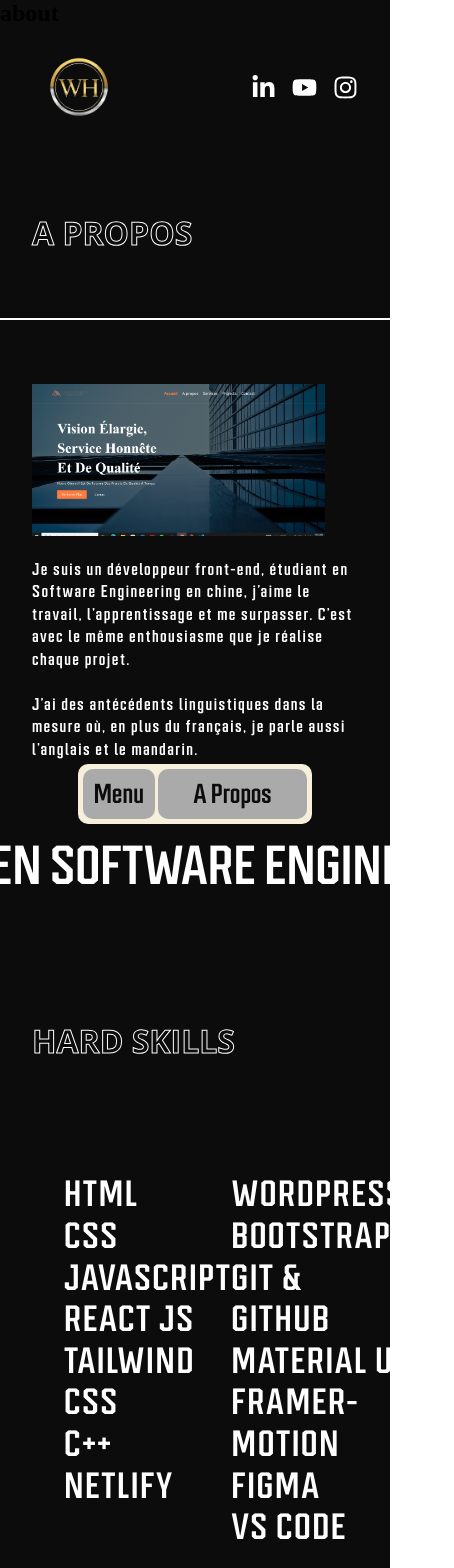
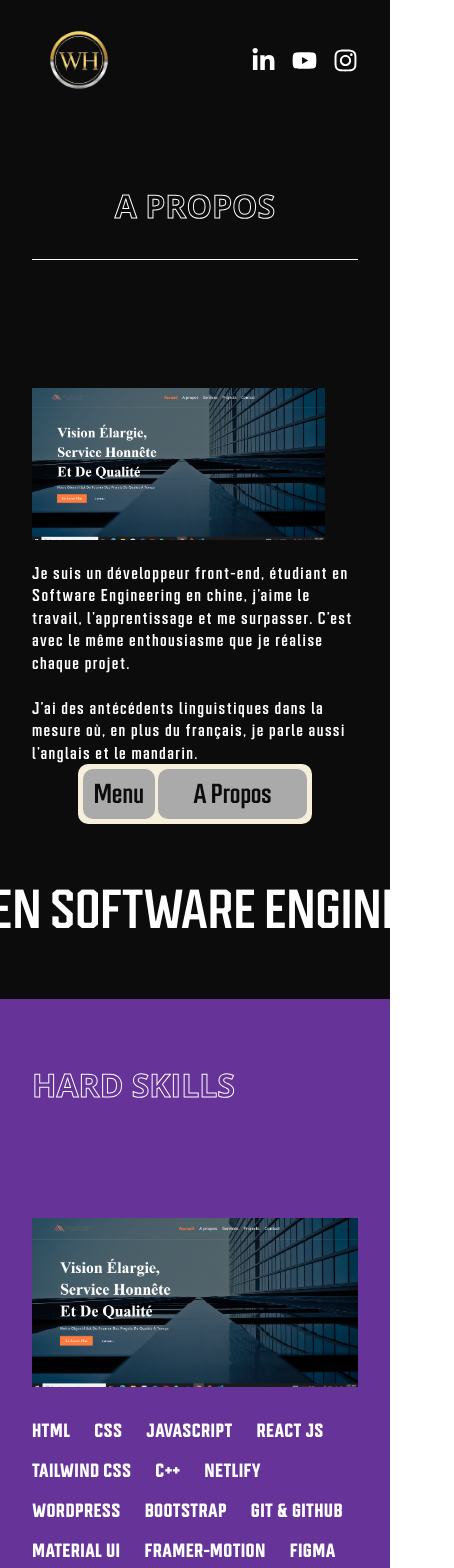
Before and after one commit to William-Hortone/porfolio2023, a React (Create React App) app: page /about in a window 390 px wide. Shown: the top 1568 px of the page, 454 px wide, since content can reach past the window. Built offline with nearby package versions, Linux system fonts and the light colour scheme; a web font is replaced by a local one.

Commit message:
updated the responsive of skills container

```diff
--- a/src/components/Skill/Skill.jsx
+++ b/src/components/Skill/Skill.jsx
@@ -6,7 +6,7 @@ import "./skill.css";
 const Skill = ({ skillTitle }) => {
   return (
     <div className="app__skill glitch-container">
-      {skillTitle}
+      <h4>{skillTitle}</h4>
       <div className="app__skill-box-img glitch-image">
         <img src={images.logo} alt="kitten" />
       </div>
--- a/src/components/Skill/skill.css
+++ b/src/components/Skill/skill.css
@@ -1,12 +1,15 @@
 .app__skill {
-  width: fit-content;
-  font-size: 2rem;
+  width: 48%;
+  position: relative;
+  /* background-color: aqua; */
+}
+.app__skill h4 {
+  font-size: 1.6rem;
   color: var(--color-white);
   font-family: var(--font-base);
-  letter-spacing: 1.5px;
-  line-height: 1.3;
+  letter-spacing: 1.2px;
+  line-height: 1.23;
   text-transform: uppercase;
-  position: relative;
 }
 .app__skill-box-img {
   /* width: 100px;
@@ -50,3 +53,38 @@
 /* .glitch-container:hover .glitch-image {
   animation-play-state: running;
 } */
+
+@media screen and (max-width: 1200px) {
+  .app__skill h4 {
+    font-size: 1.5rem;
+    letter-spacing: 1px;
+    line-height: 1;
+  }
+}
+@media screen and (max-width: 1000px) {
+  .app__skill {
+    width: fit-content;
+  }
+  .app__skill h4 {
+    font-size: 1.3rem;
+    /* letter-spacing: 1.2px; */
+
+    /* color: red; */
+  }
+}
+
+@media screen and (max-width: 850px) {
+  .app__skill h4 {
+    font-size: 1.2rem;
+  }
+}
+@media screen and (max-width: 850px) {
+  .app__skill h4 {
+    font-size: 1.2rem;
+  }
+}
+@media screen and (max-width: 550px) {
+  .app__skill h4 {
+    font-size: 1rem;
+  }
+}
--- a/src/containers/AboutMe/aboutMe.css
+++ b/src/containers/AboutMe/aboutMe.css
@@ -1,7 +1,8 @@
 .app__aboutMe {
   width: 100%;
-  height: 100vh;
+  height: 70vh;
   display: flex;
+  margin-bottom: 2.5rem;
   /* background-color: rebeccapurple; */
 }
 .app__aboutMe-left {
@@ -13,7 +14,7 @@
 }
 .app__aboutMe-left-img {
   width: 90%;
-  height: 50%;
+  /* height: 80%; */
 }
 .app__aboutMe-right {
   flex: 1;
@@ -35,14 +36,24 @@
 @media screen and (max-width: 1000px) {
   .app__aboutMe {
     /* width: 100%; */
-    height: 80vh;
+    height: 60vh;
   }
   .app__aboutMe-right p {
     font-size: 17px;
   }
 }
 
-@media screen and (max-width: 650px) {
+@media screen and (max-width: 850px) {
+  .app__aboutMe {
+    /* width: 100%; */
+    height: 60vh;
+  }
+  .app__aboutMe-right p {
+    font-size: 15px;
+  }
+}
+
+@media screen and (max-width: 750px) {
   .app__aboutMe {
     height: auto;
     gap: 0.2rem;
--- a/src/containers/Certificate/Certificate.jsx
+++ b/src/containers/Certificate/Certificate.jsx
@@ -9,10 +9,16 @@ const Certificate = () => {
     <div className="app__certificate section__padding">
       <Title title="Certificat" />
       <div className="app__certificate-container">
-        <div className="app__certificate-left"></div>
+        <div className="app__certificate-left">
+          <p>
+            After receiving some great feedback and because we are in love with
+            typography animations, we decided to create a second set. In this
+            volume, we explore some more ideas.
+          </p>
+        </div>
         <div className="app__certificate-right">
           <div className="app__certificate-right-img">
-            {/* <CardImage /> */}
+            <CardImage />
           </div>
         </div>
       </div>
--- a/src/containers/Certificate/certificate.css
+++ b/src/containers/Certificate/certificate.css
@@ -1,7 +1,39 @@
 .app__certificate {
   width: 100%;
-  height: 100vh;
+  height: 80vh;
   display: flex;
   flex-direction: column;
   gap: 4rem;
+  margin-bottom: 4rem;
 }
+.app__certificate-container {
+  width: 100%;
+  height: 100%;
+  display: flex;
+  gap: 3rem;
+}
+.app__certificate-left {
+  height: 100%;
+  flex: 1;
+  display: flex;
+  align-items: center;
+  /* background-color: aqua; */
+}
+.app__certificate-left p {
+  font-size: 20px;
+  color: var(--color-white);
+  font-family: var(--font-base);
+  letter-spacing: 1.5px;
+  line-height: 1.5;
+}
+.app__certificate-right {
+  flex: 1;
+  display: flex;
+  align-items: center;
+  height: 100%;
+  /* background-color: rgb(51, 255, 0); */
+}
+.app__certificate-right-img {
+  width: 90%;
+  /* height: 100%; */
+}
--- a/src/containers/Skills/Skills.jsx
+++ b/src/containers/Skills/Skills.jsx
@@ -13,7 +13,7 @@ const Skills = () => {
           </div>
         </div>
         <div className="app__skill-container-right">
-          <div className="app__skill-right_box-one">
+          {/* <div className="app__skill-right_box-one"> */}
           <Skill skillTitle="html" />
           <Skill skillTitle="css" />
           <Skill skillTitle="javascript" />
@@ -21,8 +21,8 @@ const Skills = () => {
           <Skill skillTitle="tailwind css" />
           <Skill skillTitle="C++" />
           <Skill skillTitle="Netlify" />
-          </div>
-          <div className="app__skill-right_box-two">
+          {/* </div>
+          <div className="app__skill-right_box-two"> */}
           <Skill skillTitle="wordpress" />
           <Skill skillTitle="bootstrap" />
           <Skill skillTitle="git & Github" />
@@ -30,7 +30,7 @@ const Skills = () => {
           <Skill skillTitle="framer-motion" />
           <Skill skillTitle="figma" />
           <Skill skillTitle="vs code" />
-          </div>
+          {/* </div> */}
         </div>
       </div>
     </div>
--- a/src/containers/Skills/skills.css
+++ b/src/containers/Skills/skills.css
@@ -5,6 +5,8 @@
   flex-direction: column;
   gap: 7rem;
   margin-top: 4rem;
+  background-color: rebeccapurple;
+  overflow-x: hidden;
   /* border-bottom: 2px solid var(--color-white); */
 }
 .app__skills-container {
@@ -12,22 +14,25 @@
   height: 100%;
   display: flex;
   gap: 2rem;
+  /* background-color: rgb(129, 167, 58); */
 }
 .app__skill-container-left {
   flex: 1;
   height: 100%;
   display: flex;
-  /* align-items: center; */
+  align-items: flex-start;
   /* background-color: aqua; */
 }
 .app__skill-container-left_img {
-  height: 60%;
-  /* width: 90%; */
+  height: auto;
+  width: 90%;
 }
 .app__skill-container-right {
   flex: 1;
-  height: 100%;
+  /* height: auto; */
   display: flex;
+  flex-wrap: wrap;
+  /* gap: 1rem; */
   /* background-color: aqua; */
 }
 .app__skill-right_box-one {
@@ -40,3 +45,30 @@
   height: 100%;
   /* background-color: rgb(73, 41, 3); */
 }
+@media screen and (max-width: 1200px) {
+  .app__skills {
+    width: 100%;
+    height: 80vh;
+  }
+}
+@media screen and (max-width: 1000px) {
+  .app__skills {
+    width: 100%;
+    height: auto;
+  }
+  .app__skills-container {
+    flex-direction: column;
+  }
+  .app__skill-container-right {
+    flex: 1;
+    /* height: auto; */
+    /* display: flex;
+    flex-wrap: wrap; */
+    gap: 1.5rem;
+  }
+}
+@media screen and (max-width: 550px) {
+  .app__skill-container-left_img {
+    width: 100%;
+  }
+}
--- a/src/pages/About/About.jsx
+++ b/src/pages/About/About.jsx
@@ -1,5 +1,5 @@
 import React from "react";
-import { Navbar, Header, Title, SlidingText } from "../../components";
+import { Navbar, Header, Title, SlidingText, Footer } from "../../components";
 import { AboutMe, Skills, Certificate } from "../../containers";
 
 import "./about.css";
@@ -7,18 +7,18 @@ import "./about.css";
 const About = () => {
   return (
     <div className="app__about ">
-      <h2>about</h2>
+      <Navbar />
       <Header />
       <div className="app__about-title section__padding">
         <Title title="A propos" />
+        <span className="line" />
       </div>
       <AboutMe />
       <SlidingText />
       <Skills />
       <span className="line" />
-
       <Certificate />
-      <Navbar />
+      <Footer />
     </div>
   );
 };
--- a/src/pages/About/about.css
+++ b/src/pages/About/about.css
@@ -3,23 +3,27 @@
   height: 100%;
   background-color: var(--color-black);
 }
-
 .app__about-title {
   width: 100%;
   height: auto;
-  border-bottom: 2px solid var(--color-white);
+  display: flex;
+  flex-direction: column;
+  align-items: center;
+  gap: 2rem;
+  /* justify-content: center; */
+  /* border-bottom: 2px solid var(--color-white); */
   /* border-bottom: 2px solid red; */
   /* margin: 0 auto 5rem auto; */
   padding-bottom: 0rem;
   /* padding: 4rem 0 1rem 0rem; */
 }
 .line {
-  height: 2px;
-  width: 90%;
-  margin-bottom: 10rem;
+  height: 1px;
+  width: 100%;
+  /* margin-bottom: 10rem; */
   background-color: var(--color-white);
 }
-.app__about-languages {
+/* .app__about-languages {
   width: 100%;
   height: auto;
   display: flex;
@@ -37,4 +41,5 @@
   color: var(--color-white);
   font-family: var(--font-base);
   font-weight: 100;
-}
+
+} */
```
Lines whose indentation alone changed are shown as unchanged.
